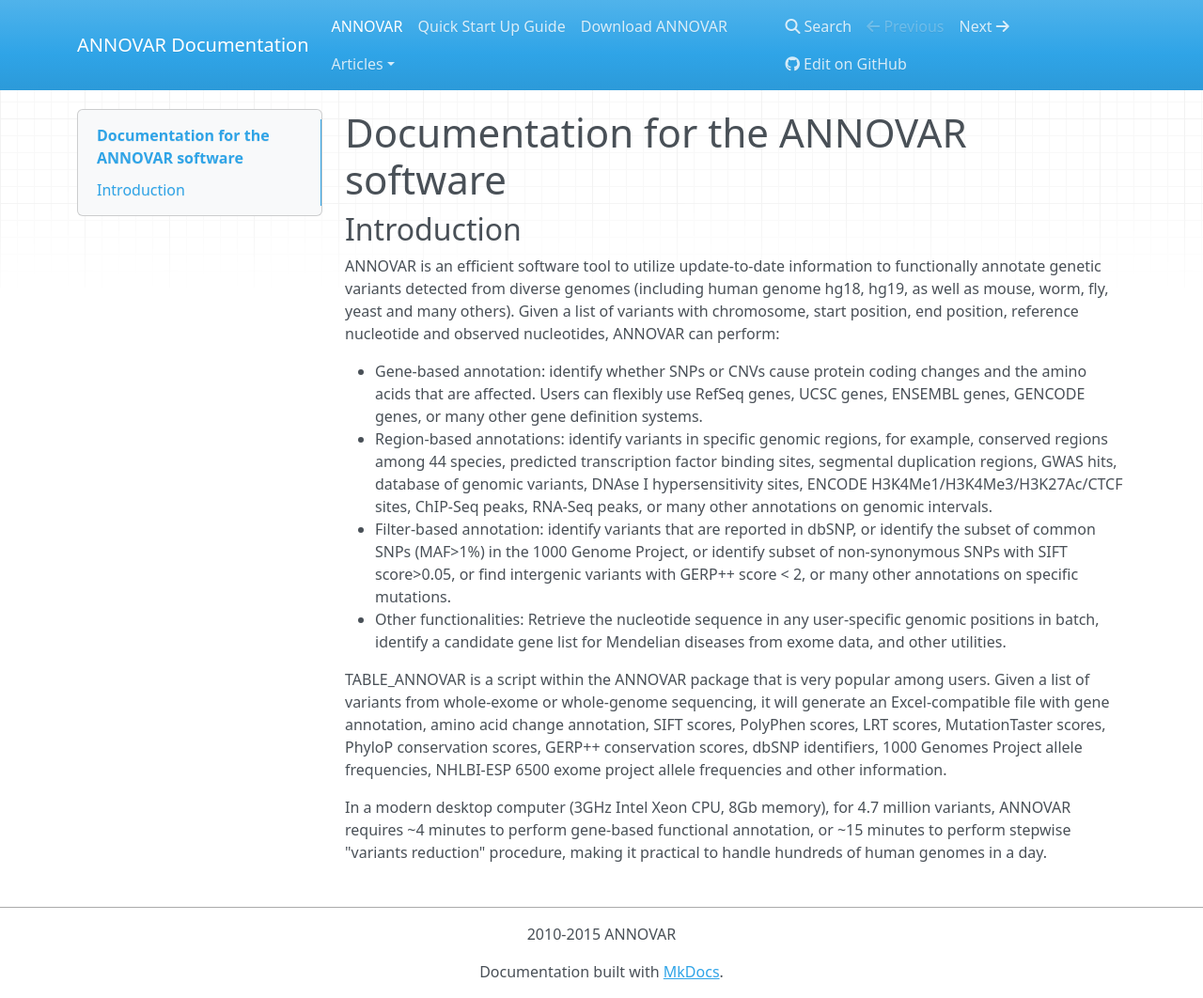
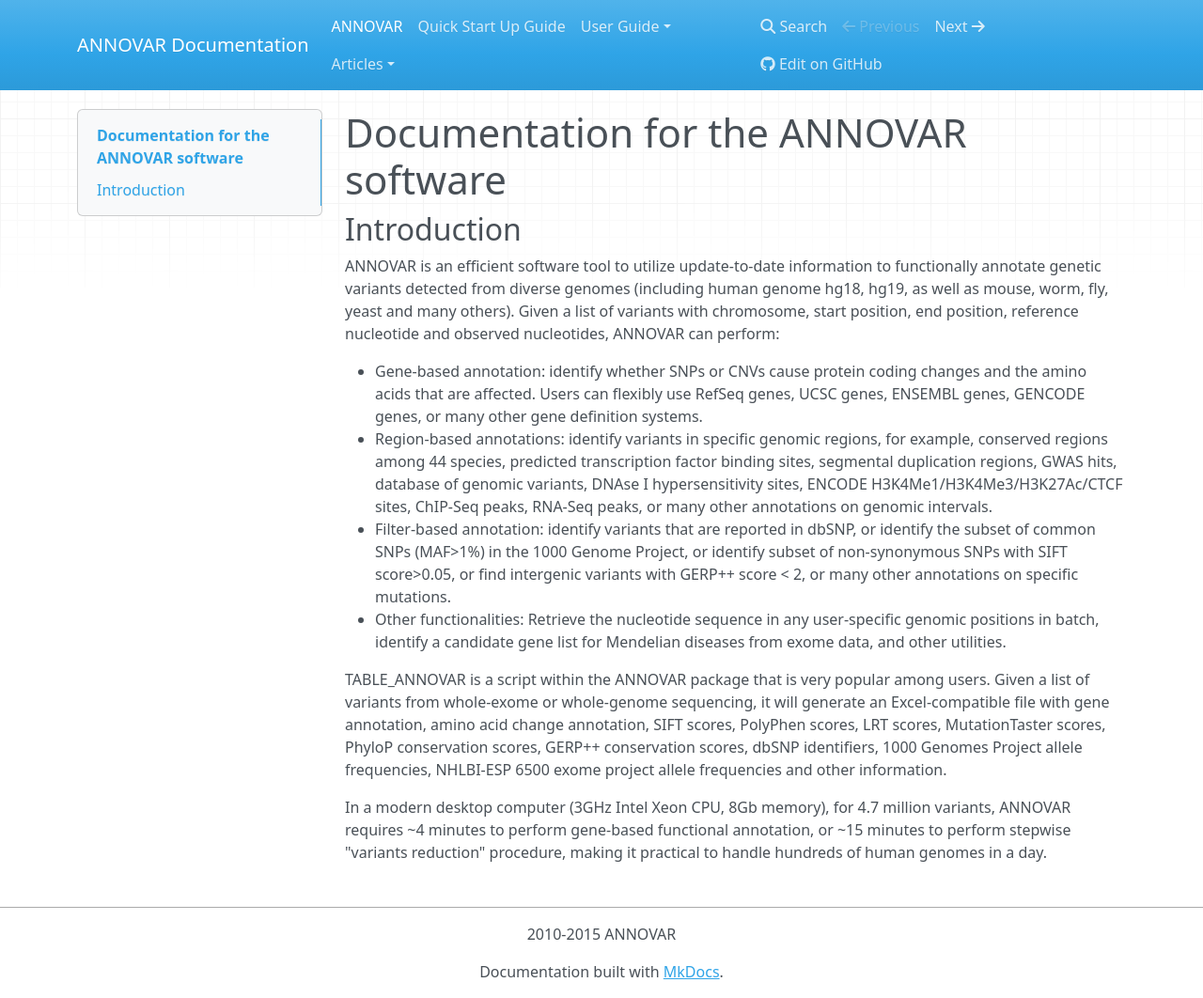
Before and after one commit to WGLab/doc-ANNOVAR, an MkDocs documentation site: the page built from docs/index.md, in a window 1280 px wide and 1062 px high. Shown: the whole window at 94% size. Built offline with MkDocs 1.6.1, drawn with Linux system fonts in a browser that asks for light colours; nearby versions of some CDN libraries; old or Windows-style settings are respelled for this version of MkDocs.

Commit message:
Updated mkdocs.yml

```diff
--- a/mkdocs.yml
+++ b/mkdocs.yml
@@ -18,7 +18,7 @@ pages:
 # User guide:
 - ['index.md', 'ANNOVAR']
 - ['startup.md', 'Quick Start Up Guide']
-- ['download.md', 'Download ANNOVAR']
+- ['download.md', 'User Guide', 'Download ANNOVAR']
 
 #- ['startup1.md', 'User Guide', 'Quick Start up Guide']
 #- ['download.md', 'User Guide', 'Download ANNOVAR']
```
